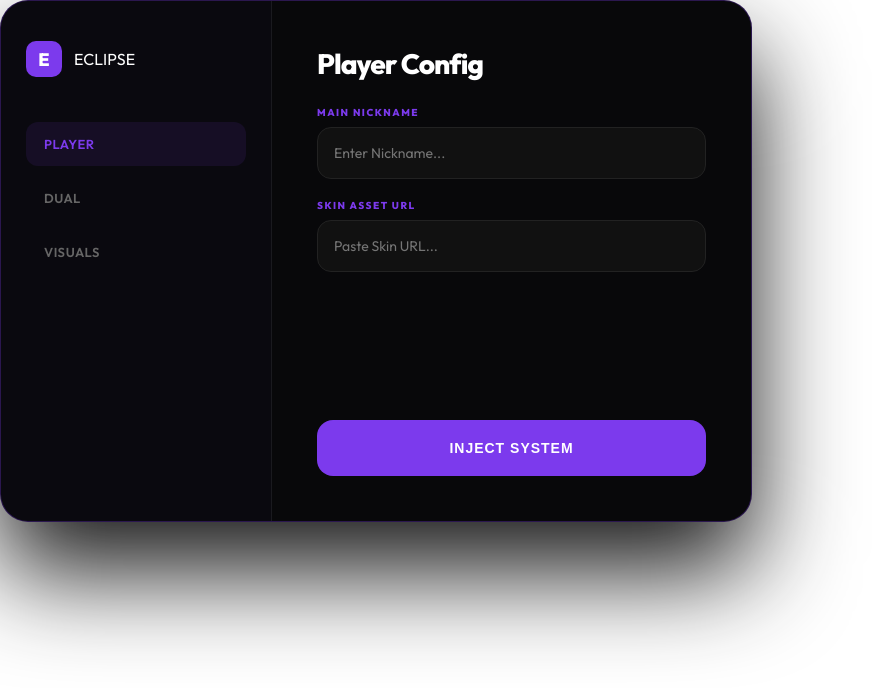
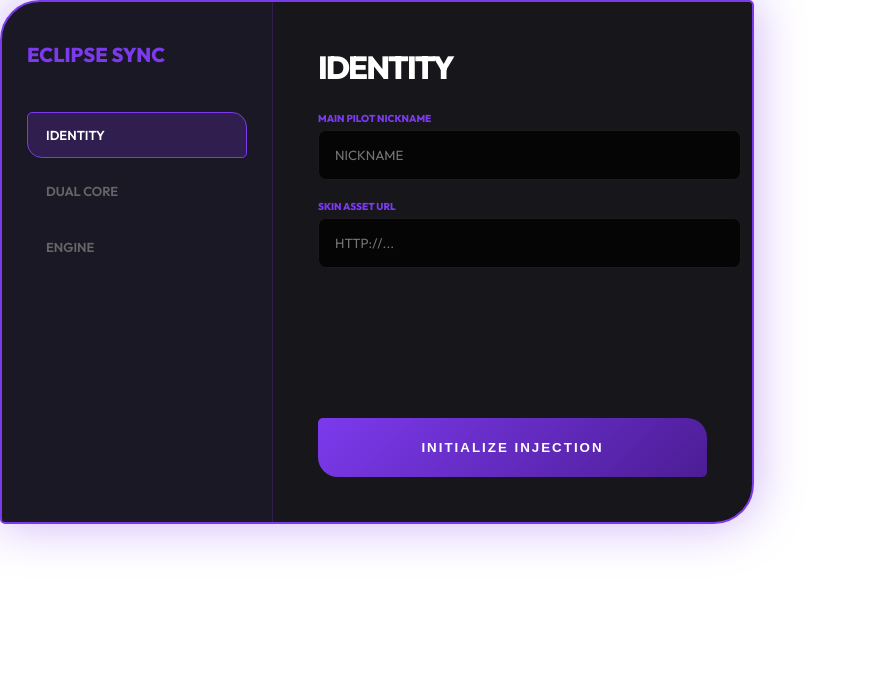
Before and after one commit to Kaazzyy/rrise-exe, a plain HTML site: page index.html in a window 1280 px wide. Shown: the whole page, without its empty margins (0-892 px from the left). Drawn offline with Linux system fonts and the light colour scheme.

Commit message:
Update index.html

```diff
--- a/index.html
+++ b/index.html
@@ -5,74 +5,72 @@
     <style>
         @import url('https://fonts.googleapis.com/css2?family=Outfit:wght@400;600;800&display=swap');
         body { margin: 0; padding: 0; font-family: 'Outfit', sans-serif; background: transparent; overflow: hidden; }
-        #eclipse-dashboard { display: flex; width: 750px; height: 520px; background: #08080a; border-radius: 28px; border: 1px solid rgba(124, 58, 237, 0.3); overflow: hidden; color: white; box-shadow: 0 50px 100px rgba(0,0,0,0.9); }
-        .side-bar { width: 220px; background: rgba(124, 58, 237, 0.02); border-right: 1px solid #1a1a1f; padding: 40px 25px; display: flex; flex-direction: column; }
-        .logo { display: flex; align-items: center; gap: 12px; margin-bottom: 45px; }
-        .logo-icon { width: 36px; height: 36px; background: #7c3aed; border-radius: 10px; display: flex; align-items: center; justify-content: center; font-weight: 800; font-size: 18px; }
-        .nav-item { padding: 14px 18px; border-radius: 12px; margin-bottom: 10px; cursor: pointer; color: #666; font-weight: 600; font-size: 13px; transition: 0.3s; letter-spacing: 0.5px; }
-        .nav-item.active { background: rgba(124, 58, 237, 0.1); color: #7c3aed; }
+        #eclipse-dashboard {
+            display: flex; width: 750px; height: 520px;
+            background: rgba(10, 10, 15, 0.95); border-radius: 40px 5px 40px 5px;
+            border: 2px solid #7c3aed; overflow: hidden; color: white;
+            box-shadow: 0 0 50px rgba(124, 58, 237, 0.4);
+        }
+        .side-bar { width: 220px; background: rgba(124, 58, 237, 0.05); border-right: 1px solid rgba(124, 58, 237, 0.2); padding: 40px 25px; display: flex; flex-direction: column; }
+        .logo { display: flex; align-items: center; gap: 12px; margin-bottom: 45px; font-weight: 800; font-size: 20px; color: #7c3aed; }
+        .nav-item { padding: 14px 18px; border-radius: 5px 15px 5px 15px; margin-bottom: 10px; cursor: pointer; color: #666; font-weight: 600; font-size: 13px; transition: 0.3s; border: 1px solid transparent; }
+        .nav-item.active { background: rgba(124, 58, 237, 0.2); color: white; border-color: #7c3aed; }
         .nav-item.hidden { display: none; }
-        .main-content { flex: 1; padding: 45px; position: relative; display: flex; flex-direction: column; }
-        .tab-page { display: none; animation: fadeIn 0.3s ease; flex-direction: column; height: 100%; }
+        .main-content { flex: 1; padding: 45px; display: flex; flex-direction: column; }
+        .tab-page { display: none; animation: fadeIn 0.4s cubic-bezier(0.4, 0, 0.2, 1); flex-direction: column; height: 100%; }
         .tab-page.active { display: flex; }
-        h2 { margin: 0 0 25px 0; font-weight: 800; font-size: 28px; letter-spacing: -1px; }
-        label { font-size: 10px; color: #7c3aed; font-weight: 800; display: block; margin-bottom: 8px; letter-spacing: 1.5px; text-transform: uppercase; }
-        input { width: 100%; background: #111; border: 1px solid #222; padding: 16px; border-radius: 14px; color: white; margin-bottom: 20px; box-sizing: border-box; font-family: inherit; font-size: 14px; transition: 0.3s; }
-        input:focus { border-color: #7c3aed; background: #15101a; outline: none; }
-        #btn-activate { margin-top: auto; padding: 20px; background: #7c3aed; border: none; border-radius: 16px; color: white; font-weight: 800; cursor: pointer; transition: 0.3s; font-size: 14px; letter-spacing: 1px; }
-        .preview-container { display: flex; justify-content: space-around; align-items: flex-start; margin-top: 30px; flex: 1; }
+        h2 { margin: 0 0 25px 0; font-weight: 800; font-size: 32px; letter-spacing: -2px; text-transform: uppercase; }
+        input { width: 100%; background: #050505; border: 1px solid #1a1a1a; padding: 16px; border-radius: 8px; color: white; margin-bottom: 20px; font-family: inherit; transition: 0.3s; }
+        input:focus { border-color: #7c3aed; box-shadow: 0 0 15px rgba(124,58,237,0.3); outline: none; }
+        #btn-activate { margin-top: auto; padding: 22px; background: linear-gradient(135deg, #7c3aed, #4c1d95); border: none; border-radius: 5px 20px 5px 20px; color: white; font-weight: 800; cursor: pointer; transition: 0.4s; text-transform: uppercase; letter-spacing: 2px; }
+        #btn-activate:hover { transform: scale(1.02); box-shadow: 0 0 30px rgba(124, 58, 237, 0.6); }
+        .preview-container { display: flex; justify-content: space-around; margin-top: 30px; flex: 1; }
         .preview-box { display: flex; flex-direction: column; align-items: center; }
-        .preview-label { font-size: 12px; font-weight: 800; color: #7c3aed; margin-bottom: 15px; letter-spacing: 2px; text-transform: uppercase; }
-        .skin-circle { width: 130px; height: 130px; border-radius: 50%; border: 3px solid #7c3aed; overflow: hidden; background: #000; box-shadow: 0 0 30px rgba(124,58,237,0.2); }
-        .skin-circle img { width: 100%; height: 100%; object-fit: cover; opacity: 0; transition: 0.3s; }
+        .preview-label { font-size: 11px; font-weight: 800; color: #7c3aed; margin-bottom: 15px; letter-spacing: 3px; }
+        .skin-circle { width: 130px; height: 130px; border-radius: 50%; border: 4px solid #7c3aed; overflow: hidden; background: #000; position: relative; }
+        .skin-circle img { width: 100%; height: 100%; object-fit: cover; opacity: 0; transition: 0.5s; }
         .skin-circle img.loaded { opacity: 1; }
-        @keyframes fadeIn { from { opacity: 0; transform: translateY(10px); } to { opacity: 1; transform: translateY(0); } }
+        @keyframes fadeIn { from { opacity: 0; transform: translateX(20px); } to { opacity: 1; transform: translateX(0); } }
     </style>
 </head>
 <body>
 <div id="eclipse-dashboard">
     <div class="side-bar">
-        <div class="logo"><div class="logo-icon">E</div><span>ECLIPSE</span></div>
+        <div class="logo">ECLIPSE SYNC</div>
         <nav>
-            <div class="nav-item active" onclick="window.eclipseTab('player', this)">PLAYER</div>
-            <div class="nav-item" onclick="window.eclipseTab('dual', this)">DUAL</div>
-            <div class="nav-item" onclick="window.eclipseTab('visuals', this)">VISUALS</div>
-            <div class="nav-item hidden" id="nav-skin-tab" onclick="window.eclipseTab('skin-preview', this)">SKIN PREVIEW</div>
+            <div class="nav-item active" onclick="window.eclipseTab('player', this)">IDENTITY</div>
+            <div class="nav-item" onclick="window.eclipseTab('dual', this)">DUAL CORE</div>
+            <div class="nav-item" onclick="window.eclipseTab('visuals', this)">ENGINE</div>
+            <div class="nav-item hidden" id="nav-skin-tab" onclick="window.eclipseTab('skin-preview', this)">ASSET REVIEW</div>
         </nav>
     </div>
     <div class="main-content">
         <div id="tab-player" class="tab-page active">
-            <h2>Player Config</h2>
-            <label>Main Nickname</label>
-            <input type="text" id="main-nick" placeholder="Enter Nickname...">
-            <label>Skin Asset URL</label>
-            <input type="text" id="main-skin" placeholder="Paste Skin URL..." oninput="window.checkSkin(this.value, 'main')">
+            <h2>Identity</h2>
+            <label style="color:#7c3aed; font-size:10px; font-weight:800; margin-bottom:5px;">MAIN PILOT NICKNAME</label>
+            <input type="text" id="main-nick" placeholder="NICKNAME">
+            <label style="color:#7c3aed; font-size:10px; font-weight:800; margin-bottom:5px;">SKIN ASSET URL</label>
+            <input type="text" id="main-skin" placeholder="HTTP://..." oninput="window.checkSkin(this.value, 'main')">
         </div>
         <div id="tab-dual" class="tab-page">
-            <h2>Dual Identity</h2>
-            <label>Minion Nickname</label>
-            <input type="text" id="dual-nick" placeholder="Dual Nickname...">
-            <label>Minion Skin Asset</label>
-            <input type="text" id="dual-skin" placeholder="Dual Skin URL..." oninput="window.checkSkin(this.value, 'dual')">
+            <h2>Dual Core</h2>
+            <label style="color:#7c3aed; font-size:10px; font-weight:800; margin-bottom:5px;">MINION PILOT NICKNAME</label>
+            <input type="text" id="dual-nick" placeholder="DUAL NICK">
+            <label style="color:#7c3aed; font-size:10px; font-weight:800; margin-bottom:5px;">MINION SKIN ASSET</label>
+            <input type="text" id="dual-skin" placeholder="HTTP://..." oninput="window.checkSkin(this.value, 'dual')">
         </div>
         <div id="tab-visuals" class="tab-page">
-            <h2>Visuals v32.1</h2>
-            <p style="color:#666; font-size:14px;">Glass containers & Modal fixes active.</p>
+            <h2>Engine v33</h2>
+            <p style="color:#555; font-size:13px; line-height:1.6;">Cyber-Glass protocol active. All game containers (Lobbies, Profiles, Settings) now feature asymmetrical borders and deep-desaturation glass effects.</p>
         </div>
         <div id="tab-skin-preview" class="tab-page">
-            <h2>Asset Previews</h2>
+            <h2>Asset Review</h2>
             <div class="preview-container">
-                <div class="preview-box">
-                    <span class="preview-label">MAIN</span>
-                    <div class="skin-circle"><img id="preview-main-img" src=""></div>
-                </div>
-                <div class="preview-box">
-                    <span class="preview-label">DUAL</span>
-                    <div class="skin-circle"><img id="preview-dual-img" src=""></div>
-                </div>
+                <div class="preview-box"><span class="preview-label">PILOT 01</span><div class="skin-circle"><img id="preview-main-img"></div></div>
+                <div class="preview-box"><span class="preview-label">PILOT 02</span><div class="skin-circle"><img id="preview-dual-img"></div></div>
             </div>
         </div>
-        <button id="btn-activate">INJECT SYSTEM</button>
+        <button id="btn-activate">INITIALIZE INJECTION</button>
     </div>
 </div>
 </body>
```
